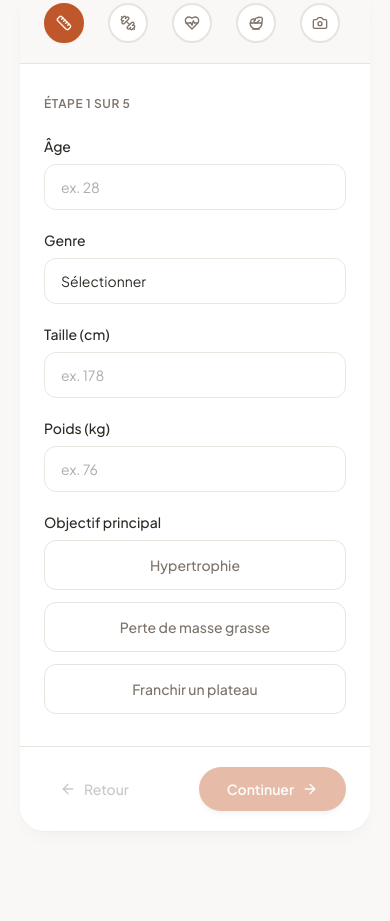
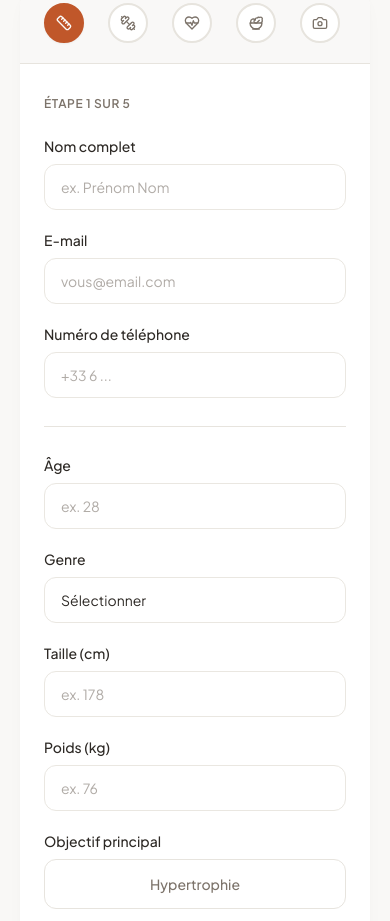
Before and after one commit to REDPETROL6/slcoaching, a Next.js app: page / in a window 390 px wide. Shown: the part 6200-7121 px from the top of the page. Built offline with nearby package versions, Linux system fonts and the light colour scheme.

Commit message:
Add name, email, and phone fields to questionnaire
Added fields for name, email, and phone to the questionnaire form state and updated the corresponding input handling.

```diff
--- a/components/landing/questionnaire.tsx
+++ b/components/landing/questionnaire.tsx
@@ -17,6 +17,9 @@ import { Reveal } from './reveal';
 import { useLanguage } from '@/lib/language-context';
 
 type FormState = {
+  name: string;
+  email: string;
+  phone: string;
   age: string;
   gender: string;
   heightCm: string;
@@ -34,6 +37,9 @@ type FormState = {
 };
 
 const initialState: FormState = {
+  name: '',
+  email: '',
+  phone: '',
   age: '',
   gender: '',
   heightCm: '',
@@ -80,7 +86,7 @@ function Field({
 export function Questionnaire() {
   const { t } = useLanguage();
   const q = t.questionnaire;
-  const f = q.fields;
+  const f = q.fields as any; // Cast pour accepter les nouveaux champs s'ils ne sont pas encore typés
 
   const [step, setStep] = useState(0);
   const [form, setForm] = useState<FormState>(initialState);
@@ -94,6 +100,9 @@ export function Questionnaire() {
   const stepValid = () => {
     if (step === 0) {
       return (
+        form.name.trim() !== '' &&
+        form.email.trim() !== '' &&
+        form.phone.trim() !== '' &&
         form.age.trim() !== '' &&
         form.gender.trim() !== '' &&
         form.primaryGoal.trim() !== ''
@@ -117,6 +126,9 @@ export function Questionnaire() {
         body: JSON.stringify({
           access_key: 'e7005c25-5d5b-4178-b000-ccaf37ad2dc7',
           subject: '🔥 Nouvelle candidature Coaching - SL Performance',
+          name: form.name,
+          email: form.email,
+          phone: form.phone,
           Âge: form.age,
           Genre: form.gender,
           Taille: form.heightCm ? `${form.heightCm} cm` : 'Non précisé',
@@ -250,6 +262,38 @@ export function Questionnaire() {
 
                   {step === 0 && (
                     <div className="grid gap-5 sm:grid-cols-2">
+                      <div className="sm:col-span-2">
+                        <Field label={f.name || 'Nom complet'}>
+                          <input
+                            type="text"
+                            value={form.name}
+                            onChange={(e) => update('name', e.target.value)}
+                            placeholder={f.namePlaceholder || 'ex. Prénom Nom'}
+                            className={fieldBase}
+                          />
+                        </Field>
+                      </div>
+                      <Field label={f.email || 'E-mail'}>
+                        <input
+                          type="email"
+                          value={form.email}
+                          onChange={(e) => update('email', e.target.value)}
+                          placeholder={f.emailPlaceholder || 'vous@email.com'}
+                          className={fieldBase}
+                        />
+                      </Field>
+                      <Field label={f.phone || 'Numéro de téléphone'}>
+                        <input
+                          type="tel"
+                          value={form.phone}
+                          onChange={(e) => update('phone', e.target.value)}
+                          placeholder={f.phonePlaceholder || '+33 6 ...'}
+                          className={fieldBase}
+                        />
+                      </Field>
+
+                      <div className="col-span-full my-2 border-t border-border" />
+
                       <Field label={f.age}>
                         <input
                           type="number"
```
